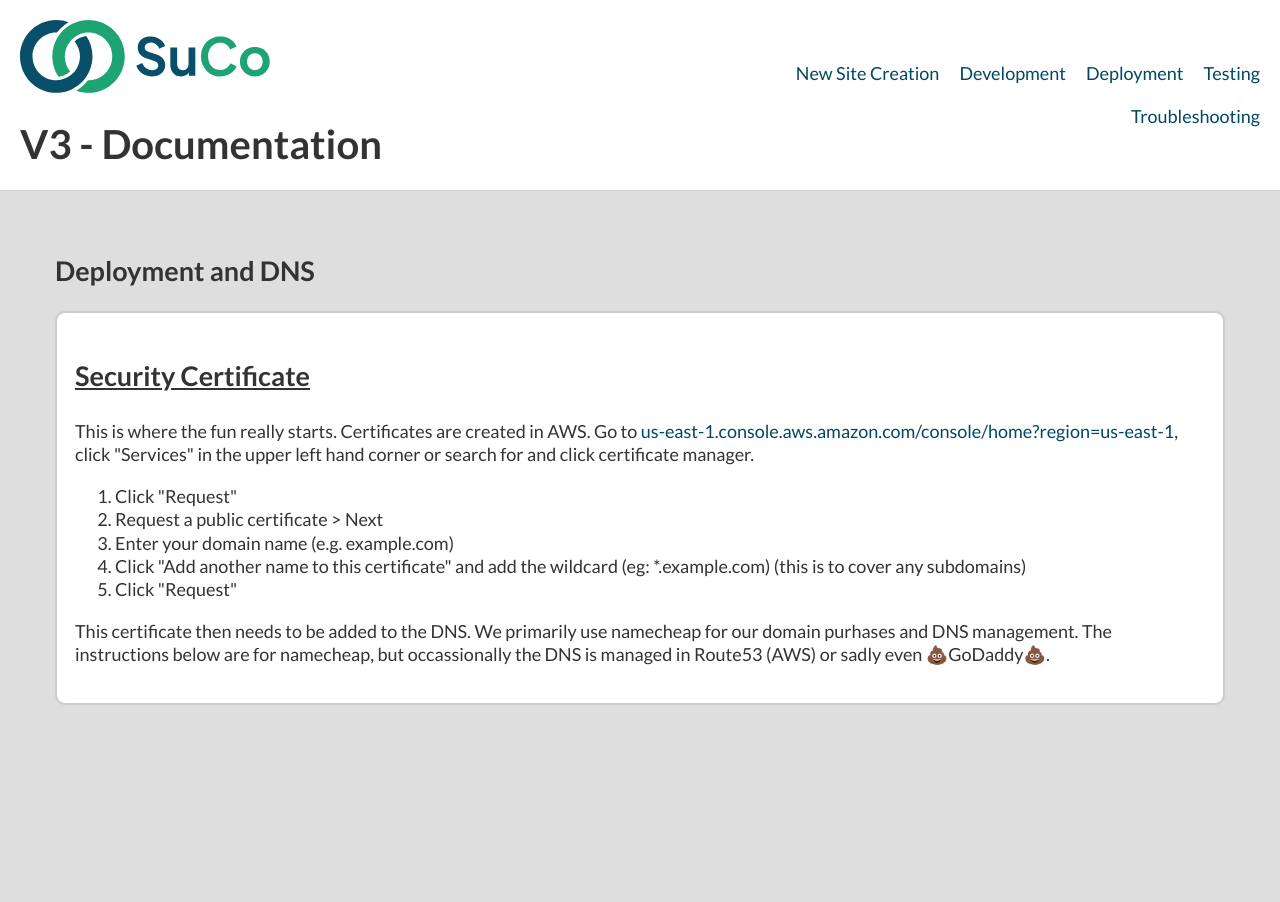
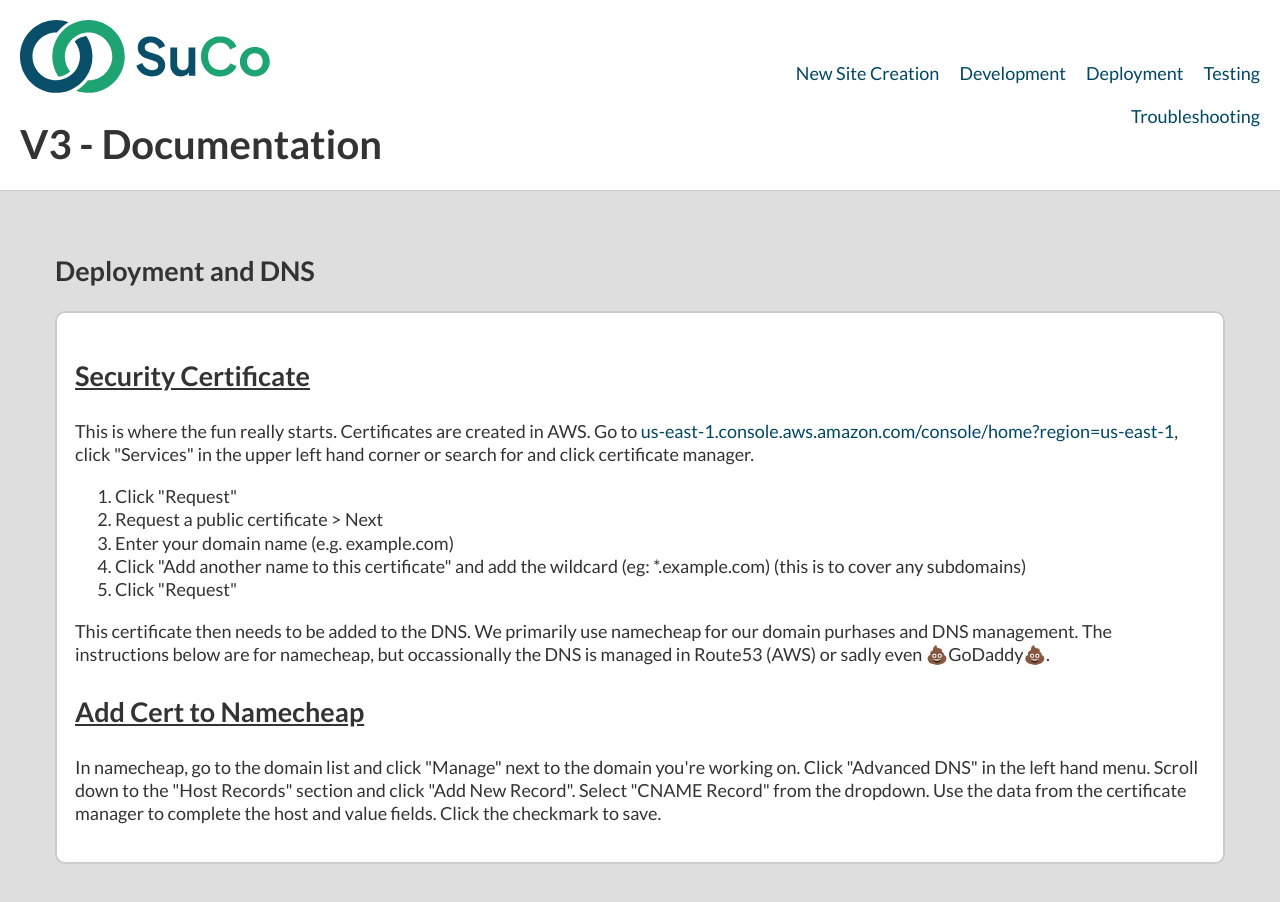
Before and after one commit to BigBeardedDev74/sc-v3-documentation, a SvelteKit app: page /deployment in a window 1280 px wide. Shown: the top 902 px of the page. Before the commit the page ends 800 px from the top, so only its background shows below. Built offline with nearby package versions, Linux system fonts and the light colour scheme.

Commit message:
add more instructions and add page identification, update styles

```diff
--- a/src/css/styles.css
+++ b/src/css/styles.css
@@ -8,6 +8,15 @@
   --hoverGlow: 0 0 2px #fff, 0 0 2px #fff, 0 0 2px #fff, 0 0 2px #fff,
     0 0 15px #6db4dc, 0 0 15px #6db4dc, 0 0 15px #6db4dc, 0 0 15px #6db4dc,
     0 0 15px #6db4dc;
+  --primaryColor: oklch(40.12% 0.076 230.01);
+  --secondaryColor: oklch(63.6% 0.131 162.58);
+
+  --padding-inline: 1rem;
+  --content-max-width: 1170px;
+  --breakout-max-width: 1350px;
+  --breakout-size: calc(
+    (var(--breakout-max-width) - var(--content-max-width)) / 2
+  );
   /* @media (prefers-color-scheme: dark) {
     --backgroundColor: oklch(16.84% 0 0);
     --textColor: oklch(100% 0 0);
--- a/src/routes/+layout.svelte
+++ b/src/routes/+layout.svelte
@@ -1,5 +1,6 @@
 <script>
   import { fade } from "svelte/transition";
+  import { page } from "$app/stores";
   import "$css/reset.css";
   import "$css/styles.css";
   import "$css/prism.css";
@@ -25,11 +26,28 @@
     <p class="title">V3 - Documentation</p>
   </div>
   <nav class="nav">
-    <a href="/">New Site Creation</a>
-    <a href="/development">Development</a>
-    <a href="/deployment">Deployment</a>
-    <a href="/testing">Testing</a>
-    <a href="/troubleshooting">Troubleshooting</a>
+    <a href="/" class={$page.data.pathname === "/" ? "active" : ""}
+      >New Site Creation</a
+    >
+    <a
+      href="/development"
+      class={$page.data.pathname === "/development" ? "active" : ""}
+      >Development</a
+    >
+    <a
+      href="/deployment"
+      class={$page.data.pathname === "/deployment" ? "active" : ""}
+      >Deployment</a
+    >
+    <a
+      href="/testing"
+      class={$page.data.pathname === "/testing" ? "active" : ""}>Testing</a
+    >
+    <a
+      href="/troubleshooting"
+      class={$page.data.pathname === "/troubleshooting" ? "active" : ""}
+      >Troubleshooting</a
+    >
   </nav>
 </header>
 <main>
@@ -62,10 +80,19 @@
     justify-content: flex-end;
     a {
       color: var(--buttonBgColor);
+      transition: all 0.2s ease-in-out;
 
       &:hover {
-        text-decoration: underline;
+        transform: scale(1.1);
+        text-decoration: none;
         text-shadow: none;
+      }
+      &.active {
+        color: var(--secondaryColor);
+        border-bottom: 2px solid var(--secondaryColor);
+        &:hover {
+          text-decoration: none;
+        }
       }
     }
   }
@@ -81,9 +108,34 @@
     text-decoration: none;
   }
   main {
+    display: grid;
+    grid-template-columns:
+      [full-width-start] minmax(var(--padding-inline), 1fr)
+      [breakout-start] minmax(0, var(--breakout-size))
+      [content-start] min(
+        100% - (var(--padding-inline) * 2),
+        var(--content-max-width)
+      )
+      [content-end]
+      minmax(0, var(--breakout-size)) [breakout-end]
+      minmax(var(--padding-inline), 1fr) [full-width-end];
     padding: 40px 0;
-    width: calc(100% - 40px);
-    max-width: 1170px;
+
     margin: 0 auto;
   }
+  main > :not(.breakout, .full-width),
+  .full-width > :not(.breakout, .full-width) {
+    grid-column: content;
+  }
+
+  main > .breakout {
+    grid-column: breakout;
+  }
+
+  main > .full-width {
+    grid-column: full-width;
+
+    display: grid;
+    grid-template-columns: inherit;
+  }
 </style>
--- a/src/routes/deployment/+page.svelte
+++ b/src/routes/deployment/+page.svelte
@@ -27,4 +27,12 @@
     are for namecheap, but occassionally the DNS is managed in Route53 (AWS) or
     sadly even 💩GoDaddy💩.
   </p>
+  <h3 class="title">Add Cert to Namecheap</h3>
+  <p>
+    In namecheap, go to the domain list and click "Manage" next to the domain
+    you're working on. Click "Advanced DNS" in the left hand menu. Scroll down
+    to the "Host Records" section and click "Add New Record". Select "CNAME
+    Record" from the dropdown. Use the data from the certificate manager to
+    complete the host and value fields. Click the checkmark to save.
+  </p>
 </section>
```
